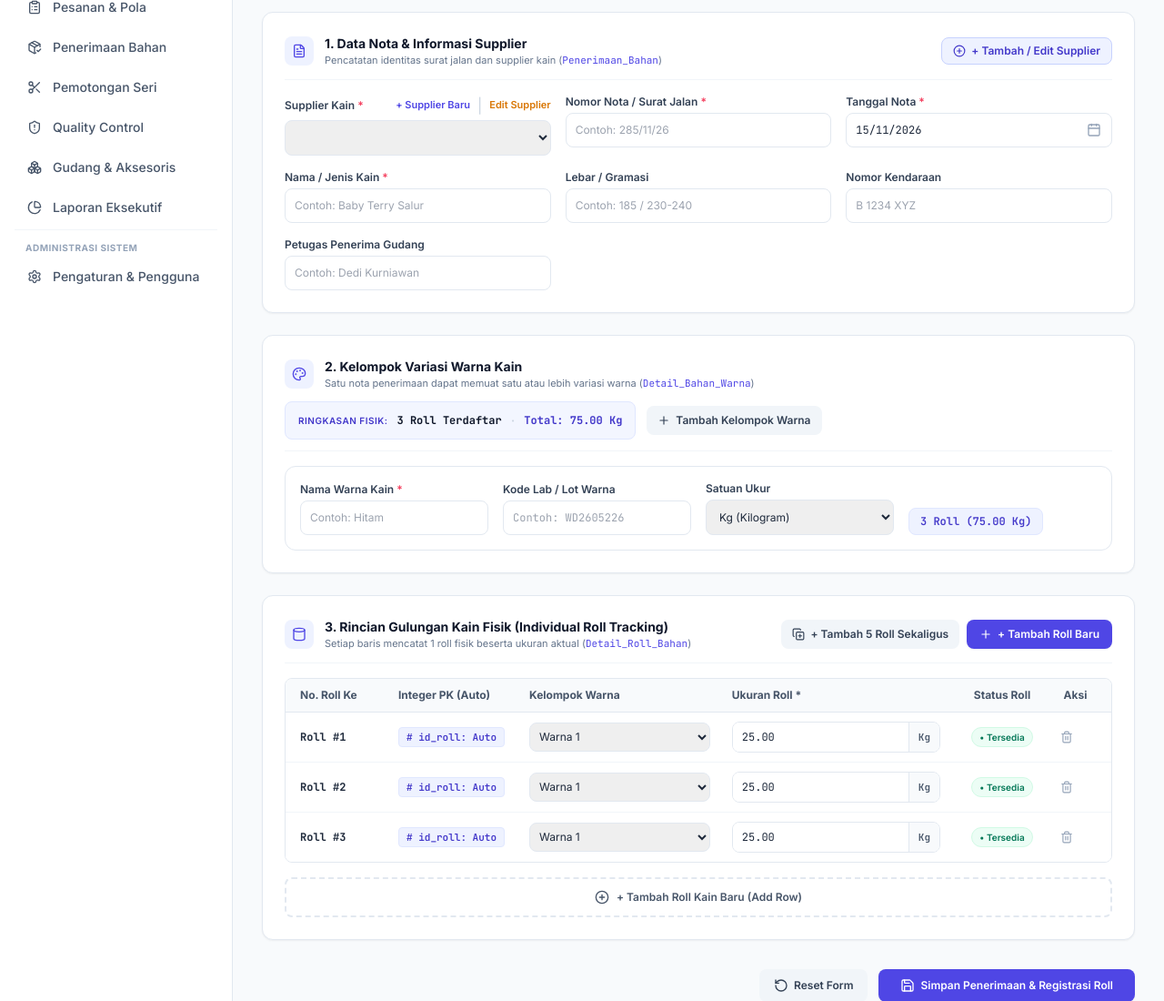
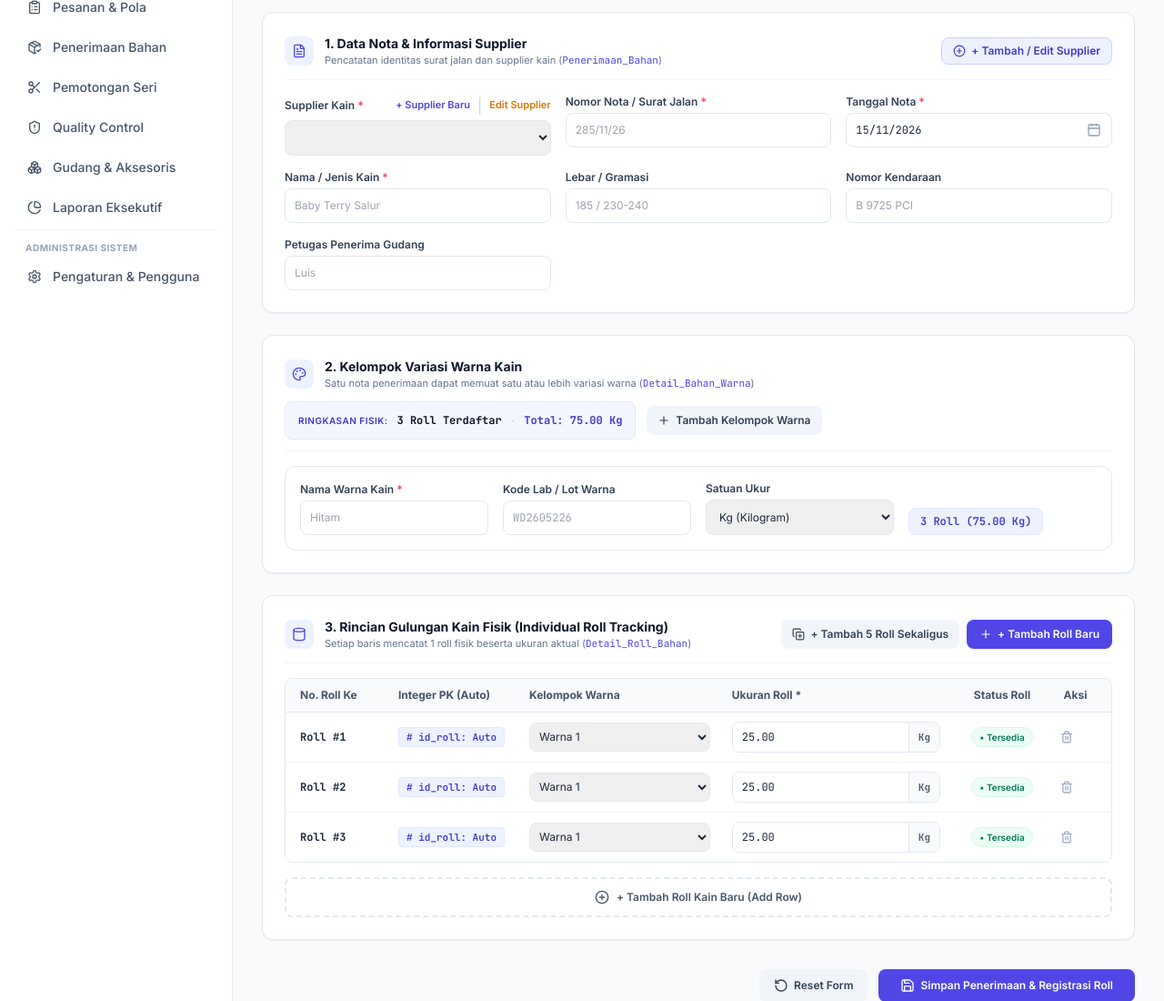
Before and after one commit to LuisFebry/Bong-Garment-Thesis, a Laravel app: template resources/views/bong/penerimaan.blade.php in a window 1280 px wide. Shown: the part 159-1259 px from the top of the page at 91% size. Run offline with Laravel 12, Linux system fonts and the light colour scheme; the template is opened without the code that fills it, so the values that code supplies are empty; some libraries are stand-ins or nearby versions.

Commit message:
Refresh garment app defaults and documentation
Update Docker setup and API documentation, add the second demo URL, simplify form placeholders across operational views, and standardize default finished-goods color values from "Hitam Reaktif" to "Hitam".

```diff
--- a/app/Http/Controllers/QcController.php
+++ b/app/Http/Controllers/QcController.php
@@ -108,7 +108,7 @@ class QcController extends Controller
                 if ($order) {
                     $idPola = $order->id_pola;
                     $idSpec = $validated['id_spesifikasi'] ?? SpesifikasiUkuran::where('id_pola', $idPola)->value('id_spesifikasi');
-                    $warna = !empty($validated['nama_warna']) ? $validated['nama_warna'] : 'Hitam Reaktif';
+                    $warna = !empty($validated['nama_warna']) ? $validated['nama_warna'] : 'Hitam';
 
                     if ($idSpec) {
                         $stock = StokBarangJadi::firstOrNew([
@@ -263,7 +263,7 @@ class QcController extends Controller
                             StokBarangJadi::create([
                                 'id_pola' => $order->id_pola,
                                 'id_spesifikasi' => $idSpec,
-                                'nama_warna' => 'Hitam Reaktif',
+                                'nama_warna' => 'Hitam',
                                 'jumlah_stok_pcs' => $deltaStok,
                                 'tgl_update_terakhir' => now(),
                             ]);
--- a/resources/views/bong/penerimaan.blade.php
+++ b/resources/views/bong/penerimaan.blade.php
@@ -52,7 +52,7 @@
 
         <div>
           <label class="block text-xs font-semibold text-slate-700 mb-1">Nomor Nota / Surat Jalan <span class="text-rose-500">*</span></label>
-          <input type="text" name="no_nota" id="inp-no-nota" placeholder="Contoh: 285/11/26" required class="w-full text-xs p-2.5 border border-slate-200 rounded-lg focus:ring-2 focus:ring-indigo-500">
+          <input type="text" name="no_nota" id="inp-no-nota" placeholder="285/11/26" required class="w-full text-xs p-2.5 border border-slate-200 rounded-lg focus:ring-2 focus:ring-indigo-500">
         </div>
 
         <div>
@@ -69,22 +69,22 @@
 
         <div>
           <label class="block text-xs font-semibold text-slate-700 mb-1">Nama / Jenis Kain <span class="text-rose-500">*</span></label>
-          <input type="text" name="nama_kain" id="inp-nama-kain" placeholder="Contoh: Baby Terry Salur" required class="w-full text-xs p-2.5 border border-slate-200 rounded-lg focus:ring-2 focus:ring-indigo-500">
+          <input type="text" name="nama_kain" id="inp-nama-kain" placeholder="Baby Terry Salur" required class="w-full text-xs p-2.5 border border-slate-200 rounded-lg focus:ring-2 focus:ring-indigo-500">
         </div>
 
         <div>
           <label class="block text-xs font-semibold text-slate-700 mb-1">Lebar / Gramasi</label>
-          <input type="text" name="lebar_gramasi" id="inp-lebar-gramasi" placeholder="Contoh: 185 / 230-240" class="w-full text-xs p-2.5 border border-slate-200 rounded-lg focus:ring-2 focus:ring-indigo-500">
+          <input type="text" name="lebar_gramasi" id="inp-lebar-gramasi" placeholder="185 / 230-240" class="w-full text-xs p-2.5 border border-slate-200 rounded-lg focus:ring-2 focus:ring-indigo-500">
         </div>
 
         <div>
           <label class="block text-xs font-semibold text-slate-700 mb-1">Nomor Kendaraan</label>
-          <input type="text" name="no_kendaraan" id="inp-no-kendaraan" placeholder="B 1234 XYZ" class="w-full text-xs p-2.5 border border-slate-200 rounded-lg focus:ring-2 focus:ring-indigo-500">
+          <input type="text" name="no_kendaraan" id="inp-no-kendaraan" placeholder="B 9725 PCI" class="w-full text-xs p-2.5 border border-slate-200 rounded-lg focus:ring-2 focus:ring-indigo-500">
         </div>
 
         <div class="col-span-full md:col-span-1">
           <label class="block text-xs font-semibold text-slate-700 mb-1">Petugas Penerima Gudang</label>
-          <input type="text" name="penerima" id="inp-penerima" placeholder="Contoh: Dedi Kurniawan" class="w-full text-xs p-2.5 border border-slate-200 rounded-lg focus:ring-2 focus:ring-indigo-500">
+          <input type="text" name="penerima" id="inp-penerima" placeholder="Luis" class="w-full text-xs p-2.5 border border-slate-200 rounded-lg focus:ring-2 focus:ring-indigo-500">
         </div>
       </div>
     </div>
@@ -354,7 +354,7 @@
         </div>
         <div>
           <label class="block text-xs font-semibold text-slate-700 mb-1">Nomor Nota / Surat Jalan <span class="text-rose-500">*</span></label>
-          <input type="text" id="edit-nota-no" required class="w-full text-xs p-2.5 border border-slate-200 rounded-lg font-mono">
+          <input type="text" id="edit-nota-no" placeholder="285/11/26" required class="w-full text-xs p-2.5 border border-slate-200 rounded-lg font-mono">
         </div>
         <div>
           <label class="block text-xs font-semibold text-slate-700 mb-1">Tanggal Nota <span class="text-rose-500">*</span></label>
@@ -369,19 +369,19 @@
         </div>
         <div>
           <label class="block text-xs font-semibold text-slate-700 mb-1">Nama / Jenis Kain <span class="text-rose-500">*</span></label>
-          <input type="text" id="edit-nota-kain" required class="w-full text-xs p-2.5 border border-slate-200 rounded-lg">
+          <input type="text" id="edit-nota-kain" placeholder="Baby Terry Salur" required class="w-full text-xs p-2.5 border border-slate-200 rounded-lg">
         </div>
         <div>
           <label class="block text-xs font-semibold text-slate-700 mb-1">Lebar / Gramasi</label>
-          <input type="text" id="edit-nota-gramasi" class="w-full text-xs p-2.5 border border-slate-200 rounded-lg">
+          <input type="text" id="edit-nota-gramasi" placeholder="185 / 230-240" class="w-full text-xs p-2.5 border border-slate-200 rounded-lg">
         </div>
         <div>
           <label class="block text-xs font-semibold text-slate-700 mb-1">Nomor Kendaraan</label>
-          <input type="text" id="edit-nota-kendaraan" class="w-full text-xs p-2.5 border border-slate-200 rounded-lg font-mono">
+          <input type="text" id="edit-nota-kendaraan" placeholder="B 9725 PCI" class="w-full text-xs p-2.5 border border-slate-200 rounded-lg font-mono">
         </div>
         <div class="col-span-full">
           <label class="block text-xs font-semibold text-slate-700 mb-1">Petugas Penerima Gudang</label>
-          <input type="text" id="edit-nota-penerima" class="w-full text-xs p-2.5 border border-slate-200 rounded-lg">
+          <input type="text" id="edit-nota-penerima" placeholder="Luis" class="w-full text-xs p-2.5 border border-slate-200 rounded-lg">
         </div>
       </div>
       <div class="flex items-center justify-end gap-2 pt-3 border-t border-slate-100">
@@ -409,11 +409,11 @@
       <input type="hidden" id="edit-warna-id">
       <div>
         <label class="block text-xs font-semibold text-slate-700 mb-1">Nama Warna Kain <span class="text-rose-500">*</span></label>
-        <input type="text" id="edit-warna-nama" placeholder="Contoh: Hitam" required class="w-full text-xs p-2.5 border border-slate-200 rounded-lg">
+        <input type="text" id="edit-warna-nama" placeholder="Hitam" required class="w-full text-xs p-2.5 border border-slate-200 rounded-lg">
       </div>
       <div>
         <label class="block text-xs font-semibold text-slate-700 mb-1">Kode Lab / Lot Warna</label>
-        <input type="text" id="edit-warna-kode" placeholder="Contoh: WD2605226" class="w-full text-xs p-2.5 border border-slate-200 rounded-lg font-mono uppercase placeholder:normal-case">
+        <input type="text" id="edit-warna-kode" placeholder="WD2605226" class="w-full text-xs p-2.5 border border-slate-200 rounded-lg font-mono uppercase placeholder:normal-case">
       </div>
       <div>
         <label class="block text-xs font-semibold text-slate-700 mb-1">Satuan Ukur <span class="text-rose-500">*</span></label>
@@ -529,16 +529,16 @@
       <div class="grid grid-cols-1 md:grid-cols-2 gap-3">
         <div>
           <label id="sup-nama-label" class="block text-xs font-semibold text-slate-700 mb-1">Nama Supplier <span class="text-rose-500">*</span></label>
-          <input type="text" id="sup-nama" required placeholder="Contoh: PT Kahatex Tekstil Prima" class="w-full text-xs p-2.5 border border-slate-200 rounded-lg focus:ring-2 focus:ring-indigo-500">
+          <input type="text" id="sup-nama" required placeholder="PT Vista Indah Sandang" class="w-full text-xs p-2.5 border border-slate-200 rounded-lg focus:ring-2 focus:ring-indigo-500">
         </div>
         <div>
           <label class="block text-xs font-semibold text-slate-700 mb-1">Kontak / No. Telepon</label>
-          <input type="text" id="sup-kontak" placeholder="Contoh: 021-5551234 / 08123456789" class="w-full text-xs p-2.5 border border-slate-200 rounded-lg focus:ring-2 focus:ring-indigo-500">
+          <input type="text" id="sup-kontak" placeholder="021-5551234 / 08123456789" class="w-full text-xs p-2.5 border border-slate-200 rounded-lg focus:ring-2 focus:ring-indigo-500">
         </div>
       </div>
       <div>
         <label class="block text-xs font-semibold text-slate-700 mb-1">Alamat Supplier</label>
-        <textarea id="sup-alamat" rows="2" placeholder="Contoh: Jl. Raya Rancaekek KM 23, Bandung" class="w-full text-xs p-2.5 border border-slate-200 rounded-lg focus:ring-2 focus:ring-indigo-500"></textarea>
+        <textarea id="sup-alamat" rows="2" placeholder="Jl. Raya Rancaekek KM 23, Bandung" class="w-full text-xs p-2.5 border border-slate-200 rounded-lg focus:ring-2 focus:ring-indigo-500"></textarea>
       </div>
       <div class="flex items-center justify-end gap-2 pt-2">
         <button type="button" id="sup-cancel-edit-btn" onclick="resetSupplierForm()" class="hidden px-3 py-2 text-xs font-semibold text-slate-600 bg-slate-100 hover:bg-slate-200 rounded-lg">Batal Edit</button>
@@ -1128,12 +1128,12 @@
         <div class="p-4 rounded-xl border border-slate-200 bg-white grid grid-cols-1 md:grid-cols-4 gap-4 items-end" data-cg-id="${cg.id}">
           <div>
             <label class="block text-xs font-semibold text-slate-700 mb-1">Nama Warna Kain <span class="text-rose-500">*</span></label>
-            <input type="text" value="${cg.namaWarna || ''}" class="inp-cg-nama w-full text-xs p-2.5 border border-slate-200 rounded-lg focus:ring-2 focus:ring-indigo-500" placeholder="Contoh: Hitam" data-cg-id="${cg.id}">
+            <input type="text" value="${cg.namaWarna || ''}" class="inp-cg-nama w-full text-xs p-2.5 border border-slate-200 rounded-lg focus:ring-2 focus:ring-indigo-500" placeholder="Hitam" data-cg-id="${cg.id}">
           </div>
 
           <div>
             <label class="block text-xs font-semibold text-slate-700 mb-1">Kode Lab / Lot Warna</label>
-            <input type="text" value="${cg.kodeWarna || ''}" class="inp-cg-kode w-full text-xs p-2.5 border border-slate-200 rounded-lg font-mono uppercase placeholder:normal-case focus:ring-2 focus:ring-indigo-500" placeholder="Contoh: WD2605226" data-cg-id="${cg.id}">
+            <input type="text" value="${cg.kodeWarna || ''}" class="inp-cg-kode w-full text-xs p-2.5 border border-slate-200 rounded-lg font-mono uppercase placeholder:normal-case focus:ring-2 focus:ring-indigo-500" placeholder="WD2605226" data-cg-id="${cg.id}">
           </div>
 
           <div>
```
Also changed, not shown: resources/views/bong/gudang.blade.php (+15 -15 lines), resources/views/bong/pemotongan.blade.php (+4 -4 lines), resources/views/bong/pengaturan.blade.php (+6 -6 lines), resources/views/bong/pesanan.blade.php (+12 -12 lines), resources/views/bong/qc.blade.php (+6 -6 lines), README.md.
